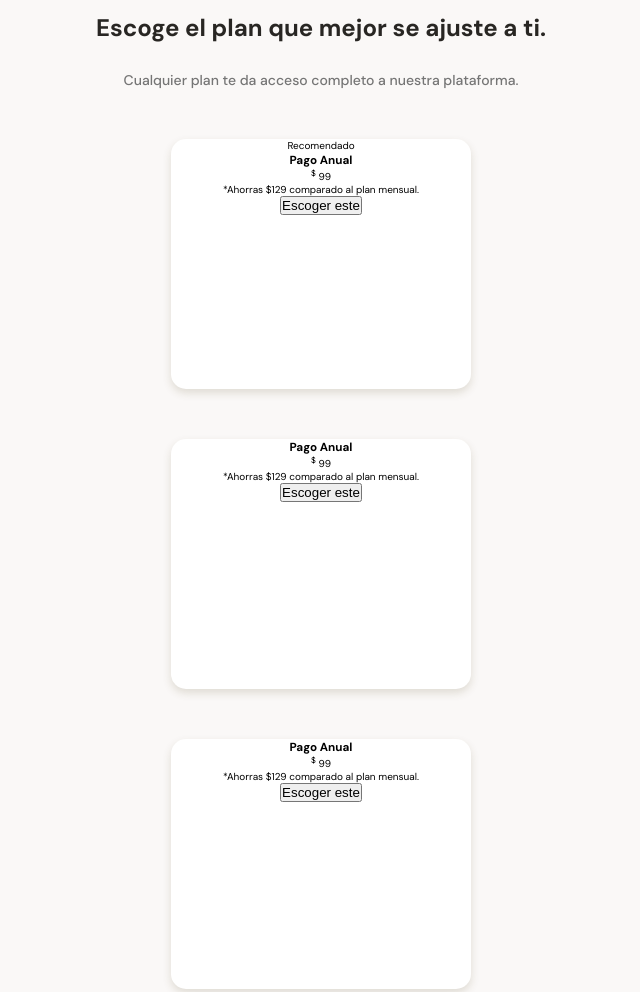
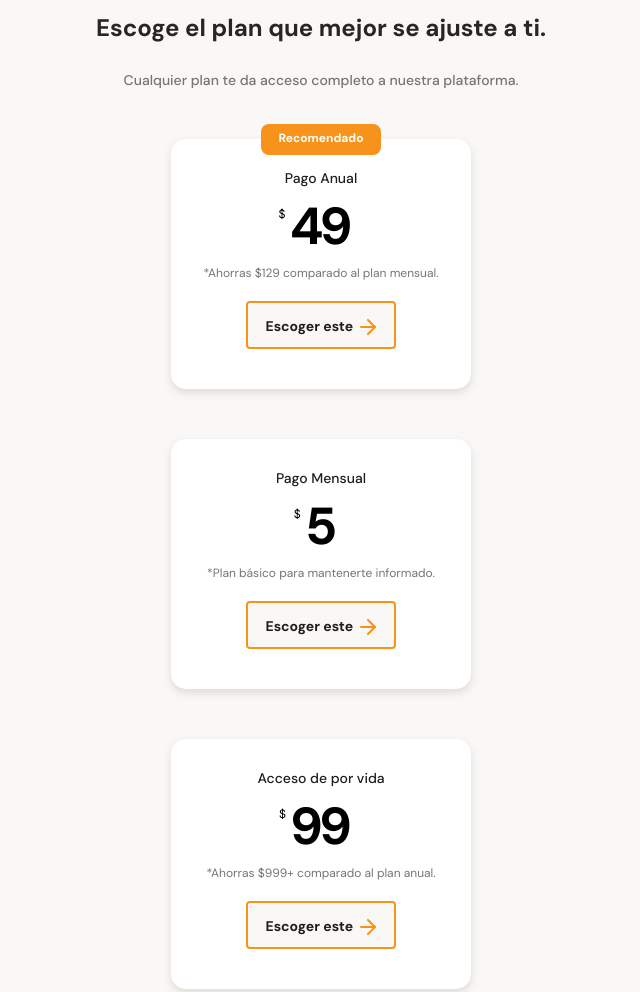
Before and after one commit to emlez/Batata-Bit, a plain HTML site: page index.html in a window 1280 px wide. Shown: the part 2880-3872 px from the top of the page, without its empty margins (319-959 px from the left). Drawn offline with Linux system fonts and the light colour scheme.

Commit message:
Individual cards completed for Plans section.

```diff
--- a/index.html
+++ b/index.html
@@ -146,7 +146,7 @@
             <p class="recommended">Recomendado</p>
             <div class="plan-info__container">
               <h3 class="plan-card__title">Pago Anual</h3>
-              <p class="plan-card__price"><sup>$</sup> 99</p>
+              <p class="plan-card__price"><span>$</span> 49</p>
               <p class="plan-card__savings">
                 *Ahorras $129 comparado al plan mensual.
               </p>
@@ -155,20 +155,20 @@
           </article>
           <article class="plans-card__container">
             <div class="plan-info__container">
-              <h3 class="plan-card__title">Pago Anual</h3>
-              <p class="plan-card__price"><sup>$</sup> 99</p>
+              <h3 class="plan-card__title">Pago Mensual</h3>
+              <p class="plan-card__price"><span>$</span> 5</p>
               <p class="plan-card__savings">
-                *Ahorras $129 comparado al plan mensual.
+                *Plan básico para mantenerte informado.
               </p>
               <button class="plan-card__cta">Escoger este <span></span></button>
             </div>
           </article>
           <article class="plans-card__container">
             <div class="plan-info__container">
-              <h3 class="plan-card__title">Pago Anual</h3>
-              <p class="plan-card__price"><sup>$</sup> 99</p>
+              <h3 class="plan-card__title">Acceso de por vida</h3>
+              <p class="plan-card__price"><span>$</span> 99</p>
               <p class="plan-card__savings">
-                *Ahorras $129 comparado al plan mensual.
+                *Ahorras $999+ comparado al plan anual.
               </p>
               <button class="plan-card__cta">Escoger este <span></span></button>
             </div>
--- a/styles.css
+++ b/styles.css
@@ -360,8 +360,8 @@ main {
 }
 .plans-card__container {
   position: relative;
-  width: 70%;
-  min-width: 230px;
+  width: 60%;
+  min-width: 190px;
   max-width: 300px;
   height: 250px;
   margin: 50px auto 0;
@@ -370,3 +370,59 @@ main {
   border-radius: 15px;
   box-shadow: 0 4px 8px rgba(89, 73, 30, 0.16);
 }
+.recommended {
+  position: absolute;
+  width: 120px;
+  height: 31px;
+  padding: 6px;
+  top: -15px;
+  left: calc(50% - 60px);
+  font-size: 1.2rem;
+  font-weight: 700;
+  background-color: var(--bitcoin-orange);
+  border-radius: 8px;
+  color: var(--just-white);
+}
+.plan-card__title {
+  padding-top: 30px;
+  font-size: 1.4rem;
+  font-weight: 500;
+  line-height: 1.8rem;
+  color: var(--warm-black);
+}
+.plan-card__price {
+  padding: 5px 15px 5px 0;
+  font-size: 5.2rem;
+  font-weight: 700;
+  letter-spacing: -0.4rem;
+  color: black;
+}
+.plan-card__price span {
+  font-size: 1.2rem;
+  font-weight: 300;
+  vertical-align: 2.6rem;
+}
+.plan-card__savings {
+  font-size: 1.2rem;
+  color: #757575;
+}
+.plan-card__cta {
+  width: 150px;
+  height: 48px;
+  margin-top: 20px;
+  background-color: var(--off-white);
+  border: 2px solid var(--bitcoin-orange);
+  border-radius: 4px;
+  font-family: var(--font-sans);
+  font-size: 1.4rem;
+  font-weight: 700;
+  line-height: 1.8rem;
+  color: var(--warm-black);
+}
+.plan-card__cta span {
+  display: inline-block;
+  width: 20px;
+  height: 20px;
+  background-image: url("./assets/icons/orange-right-arrow.svg");
+  vertical-align: text-bottom;
+}
```
